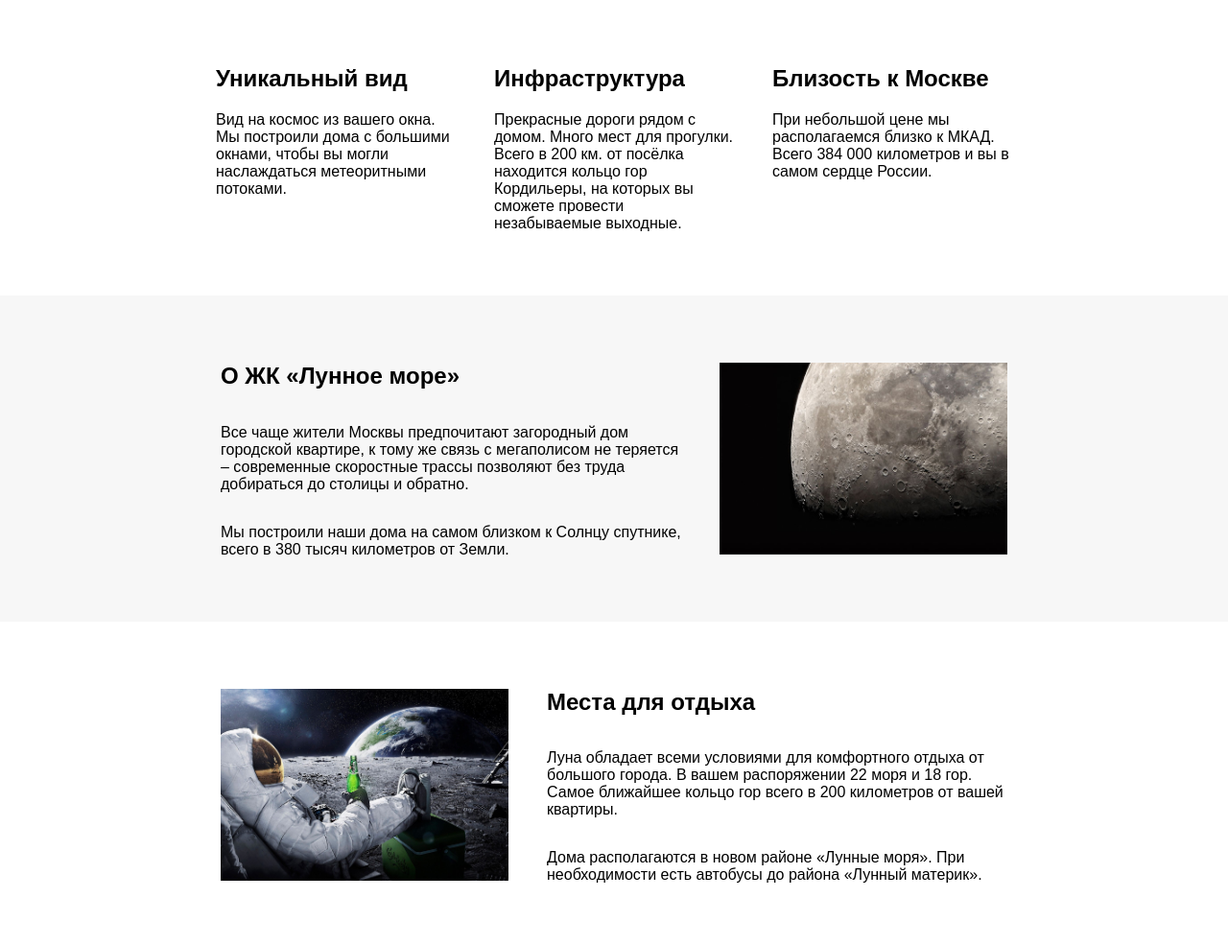
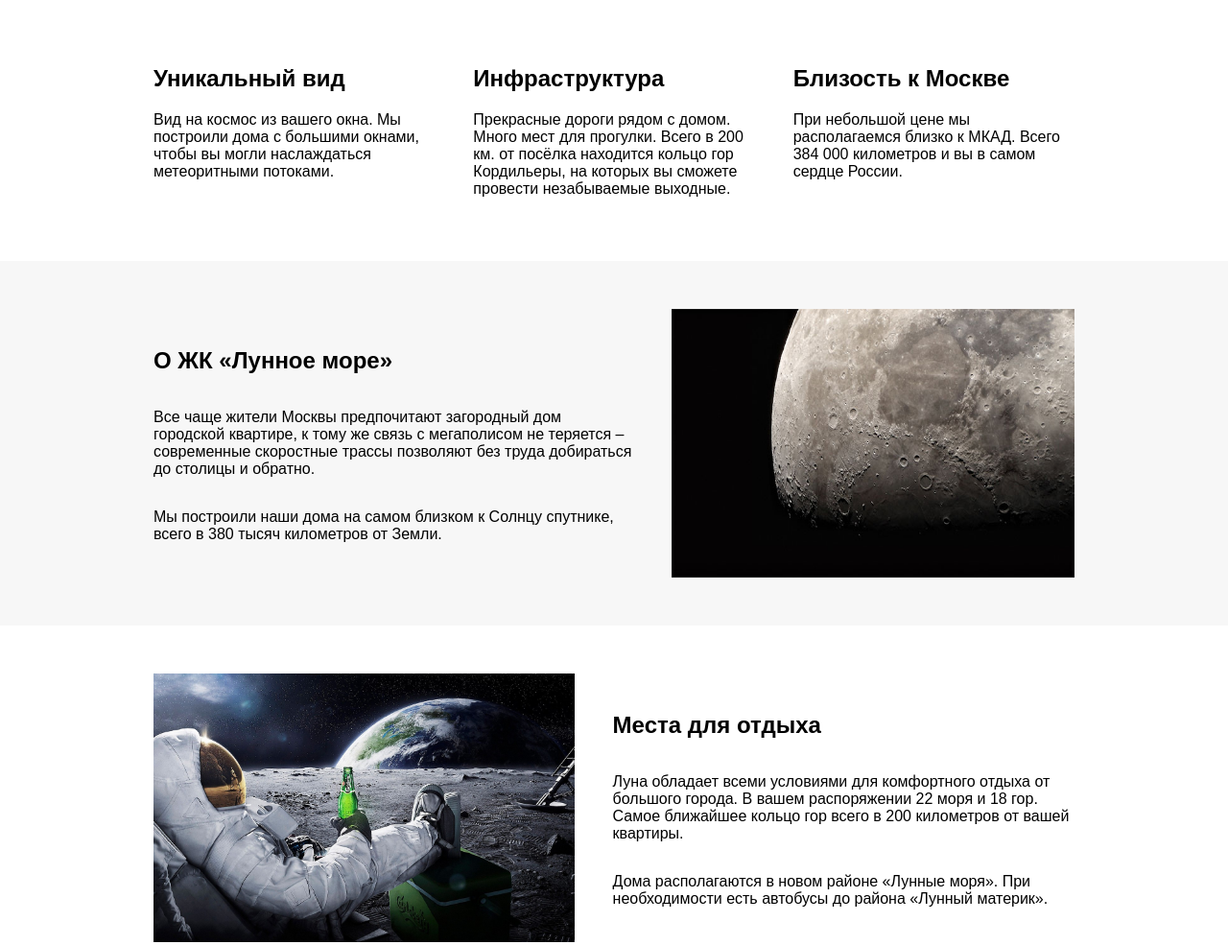
Before and after one commit to AlexandrKoliukh/Moon-layout, a website: page src/index.html in a window 1280 px wide. Shown: the part 456-1441 px from the top of the page at 96% size. Drawn offline with Linux system fonts and the light colour scheme.

Commit message:
fix sections columns

```diff
--- a/src/index.html
+++ b/src/index.html
@@ -48,7 +48,7 @@
     </div>
     <section class="section" id="benefits">
         <div class="d-flex justify-content-center max-width-1000 benefits">
-            <div class="width-250 margin-x-20">
+            <div class="width-30per margin-x-20">
                 <h2>
                     Уникальный вид
                 </h2>
@@ -57,7 +57,7 @@
                     чтобы вы могли наслаждаться метеоритными потоками.
                 </p>
             </div>
-            <div class="width-250 margin-x-20">
+            <div class="width-30per margin-x-20">
                 <h2>
                     Инфраструктура
                 </h2>
@@ -66,7 +66,7 @@
                     находится кольцо гор Кордильеры, на которых вы сможете провести незабываемые выходные.
                 </p>
             </div>
-            <div class="width-250 margin-x-20">
+            <div class="width-30per margin-x-20">
                 <h2>
                     Близость к Москве
                 </h2>
@@ -80,7 +80,7 @@
     <section class="section section-colored" id="about">
         <div class="d-flex justify-content-center w-100 max-width-1000">
             <div class="d-flex flex-direction-row align-items-center">
-                <div class="d-flex flex-direction-column max-width-480 margin-x-20">
+                <div class="d-flex flex-direction-column max-width-50per margin-x-20">
                     <h2>О ЖК «Лунное море»</h2>
                     <p>
                         Все чаще жители Москвы предпочитают загородный дом городской квартире,
@@ -92,7 +92,7 @@
                         всего в 380 тысяч километров от Земли.
                     </p>
                 </div>
-                <div class="d-flex flex-direction-column max-width-480 section-image margin-x-20">
+                <div class="d-flex flex-direction-column max-width-50per margin-x-20">
                     <img src="./images/moon-1.jpg" alt="Луна" class="image">
                 </div>
             </div>
@@ -101,10 +101,10 @@
     <section class="section" id="relax">
         <div class="d-flex justify-content-center w-100 max-width-1000">
             <div class="d-flex flex-direction-row align-items-center">
-                <div class="d-flex flex-direction-column section-image max-width-480 margin-right-40">
+                <div class="d-flex flex-direction-column max-width-50per margin-x-20">
                     <img src="./images/moon-2.jpg" alt="Луна" class="image">
                 </div>
-                <div class="d-flex flex-direction-column max-width-480">
+                <div class="d-flex flex-direction-column max-width-50per margin-x-20">
                     <h2>Места для отдыха</h2>
                     <p>
                         Луна обладает всеми условиями для комфортного отдыха от большого города.
--- a/src/styles/style.css
+++ b/src/styles/style.css
@@ -163,21 +163,16 @@ body {
   background-color: #f7f7f7;
 }
 
-.width-250 {
-  width: 250px;
+.width-30per {
+  width: 30%;
 }
 
 .margin-right-40 {
   margin-right: 40px;
 }
 
-.max-width-480 {
-  max-width: 480px;
-}
-
-.section-image {
-  width: 300px;
-  height: 200px;
+.max-width-50per {
+  max-width: 50%;
 }
 
 .image {
```
